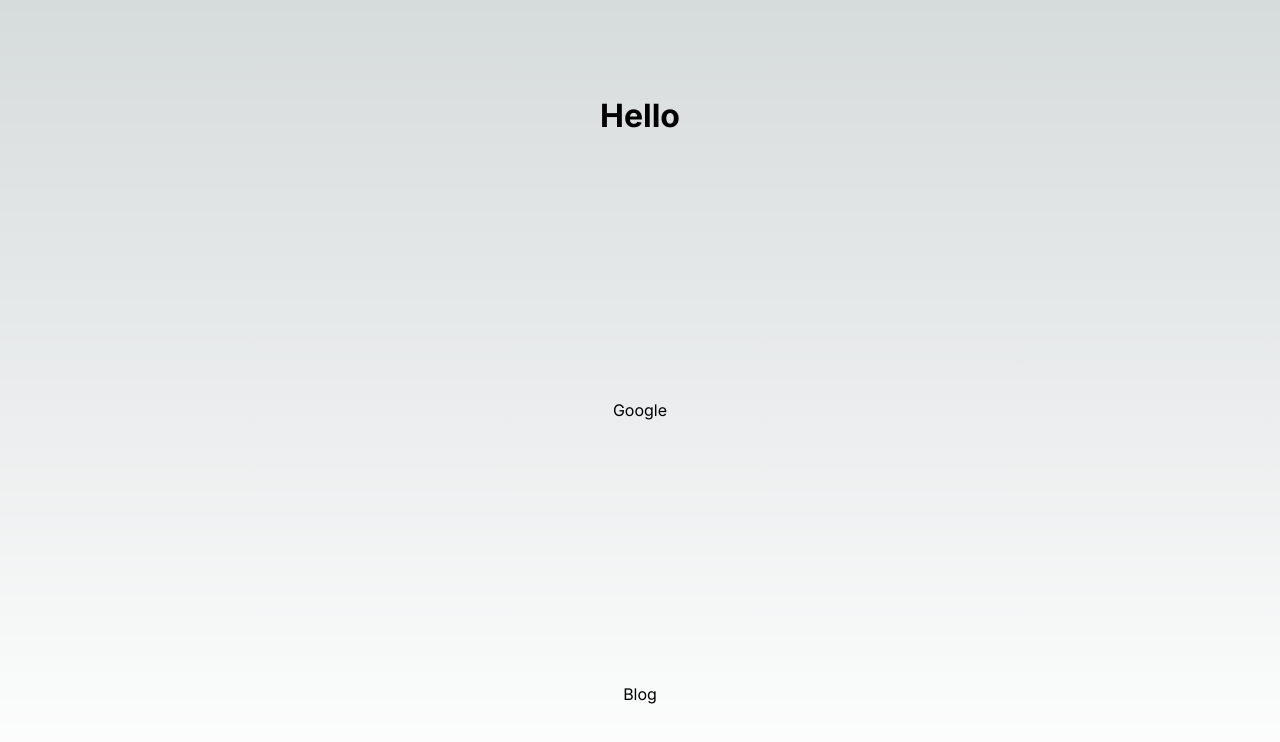
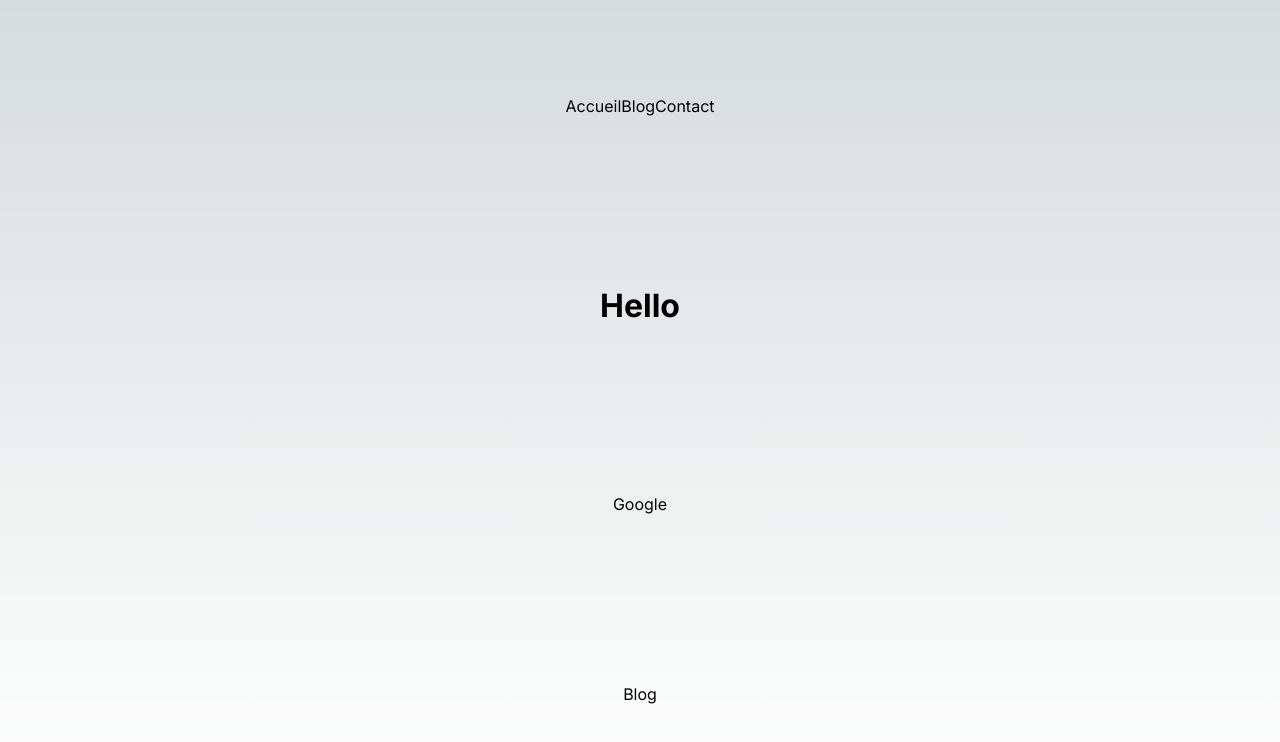
Before and after one commit to MrTESSARD/react_next, a Next.js app: page / in a window 1280 px wide. Shown: the top 742 px of the page. Built offline with nearby package versions, Linux system fonts and the light colour scheme.

Commit message:
28. Créer des composants classiques

```diff
--- /dev/null
+++ b/src/components/Navbar/Navbar.jsx
@@ -0,0 +1,14 @@
+import React from 'react'
+import Link from 'next/link'
+
+
+export default function Navbar() {
+  return (
+    <nav>
+
+        <Link href="/">Accueil</Link>
+        <Link href="/blog">Blog</Link>
+        <Link href="/contact">Contact</Link>
+    </nav>
+  )
+}
--- a/src/pages/blog/index.tsx
+++ b/src/pages/blog/index.tsx
@@ -5,6 +5,8 @@ export default function index() {
     <>
     <div>Blog</div>
     <a href="thhps://google.com"></a>
+
+
     </>
   )
 }
--- a/src/pages/index.tsx
+++ b/src/pages/index.tsx
@@ -1,13 +1,15 @@
-import Head from 'next/head'
-import { Inter } from 'next/font/google'
-import styles from '@/styles/Home.module.css'
-import Link from 'next/link'
+import Head from "next/head";
+import { Inter } from "next/font/google";
+import styles from "@/styles/Home.module.css";
+import Link from "next/link";
+import Navbar from "../components/Navbar/Navbar"
 
-const inter = Inter({ subsets: ['latin'] })
+const inter = Inter({ subsets: ["latin"] });
 
 export default function Home() {
   return (
     <>
+
       <Head>
         <title>Create Next App</title>
         <meta name="description" content="Generated by create next app" />
@@ -15,14 +17,13 @@ export default function Home() {
         <link rel="icon" href="/favicon.ico" />
       </Head>
       <main className={`${styles.main} ${inter.className}`}>
+        <Navbar/>
+
+
         <h1>Hello</h1>
         <a href="https://google.com">Google</a>
-        <Link href={"/blog"}>
-          Blog
-
-
-        </Link>
+        <Link href={"/blog"}>Blog</Link>
       </main>
     </>
-  )
+  );
 }
```
Also changed, not shown: 1 other file (tests, documents, lock files or other folders).
